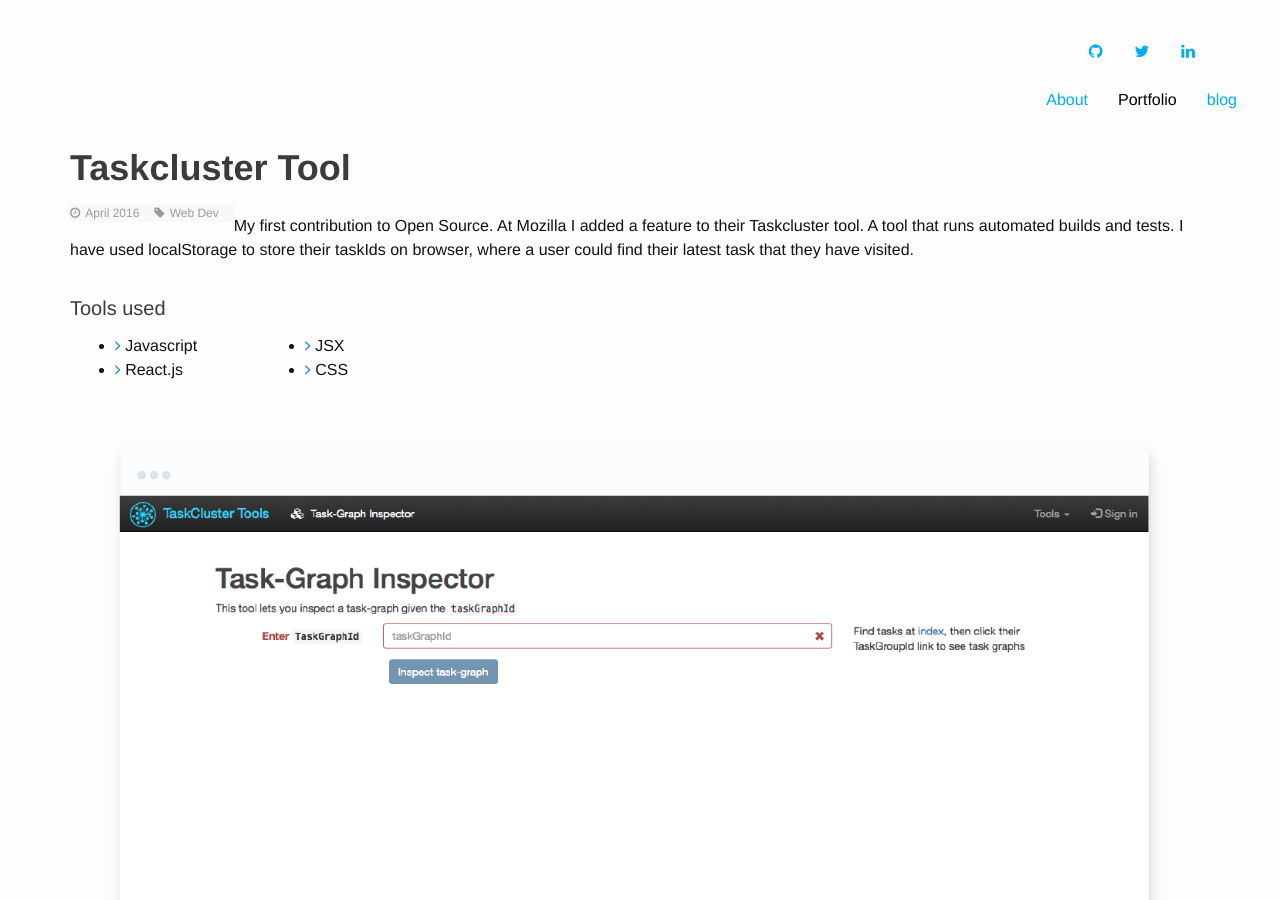
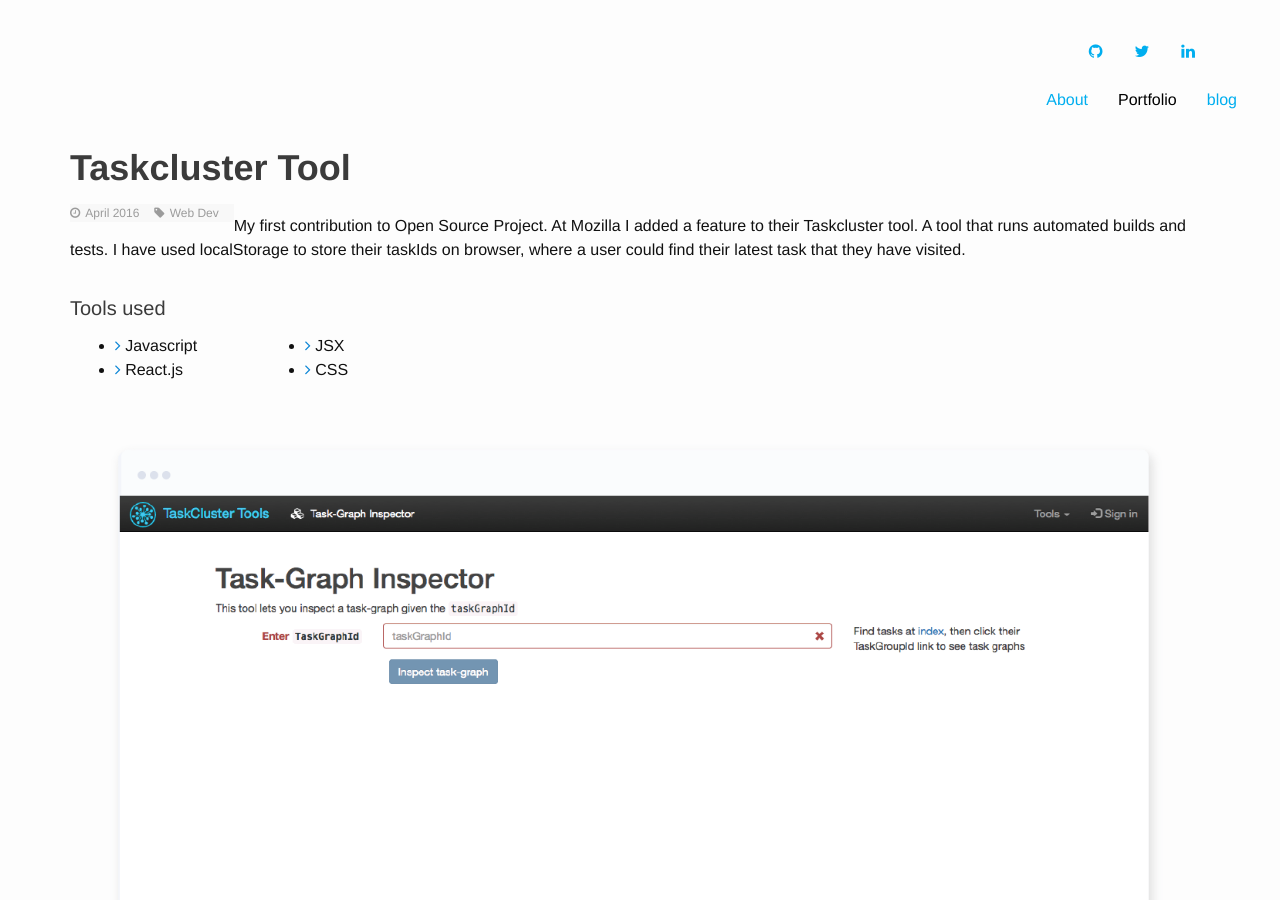
Before and after one commit to kristelteng/personal_site, a Jekyll site: the page built from portfolio/taskcluster.html, in a window 1280 px wide and 900 px high. Built offline with Jekyll 4.4.1, drawn with Linux system fonts in a browser that asks for light colours.

Commit message:
made some changes to description

```diff
--- a/portfolio/taskcluster.html
+++ b/portfolio/taskcluster.html
@@ -18,7 +18,7 @@
                         <li class="subsection-icon"><i class="fa fa-tag subsection"></i>Web Dev</li>
                     </ul>
                 </div>
-                <p class="project-description">My first contribution to Open Source. At Mozilla I added a feature to their Taskcluster tool. A tool that runs automated builds and tests. I have used localStorage to store their taskIds on browser, where a user could find their latest task that they have visited. </p>
+                <p class="project-description">My first contribution to Open Source Project. At Mozilla I added a feature to their Taskcluster tool. A tool that runs automated builds and tests. I have used localStorage to store their taskIds on browser, where a user could find their latest task that they have visited. </p>
 
                 <h3 class="project-title">Tools used</h3>
                 <div class="col-xs-3 col-sm-2">
```
